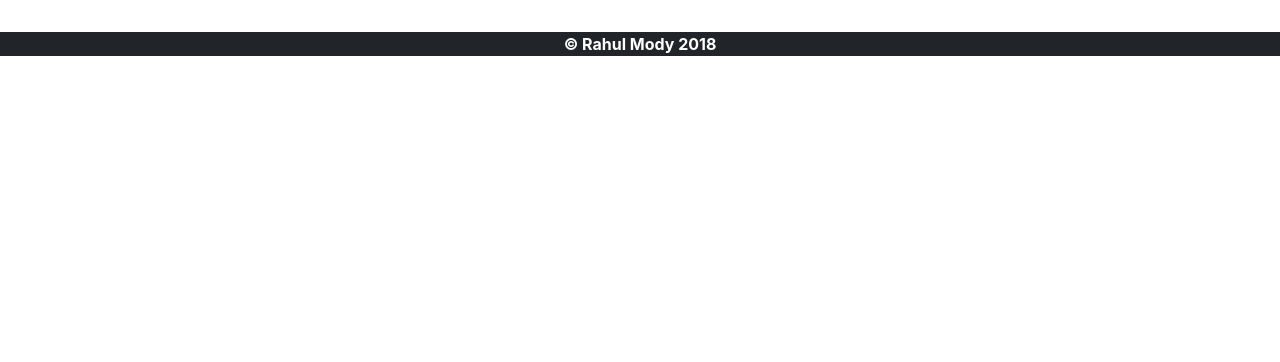
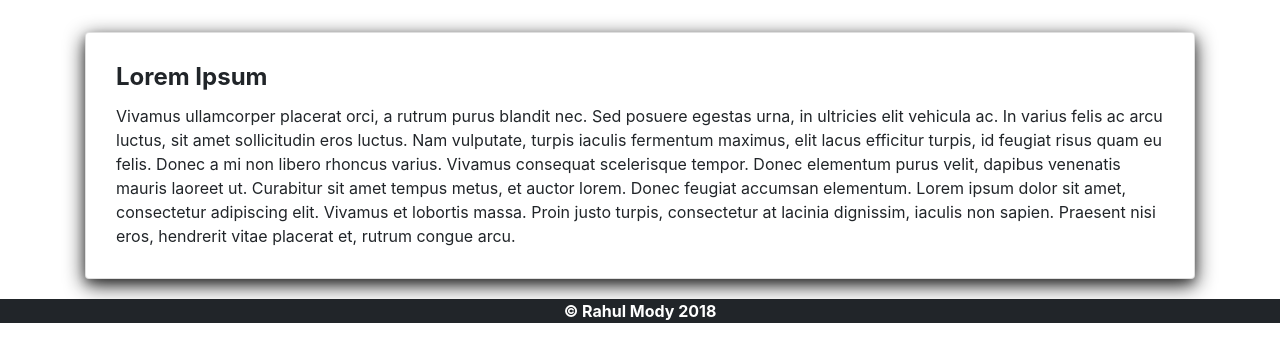
Before and after one commit to rahul9mody/BoostrapPages, a plain HTML site: page profile.html in a window 1280 px wide. Shown: the part 306-668 px from the top of the page. Drawn offline with nearby package versions, Linux system fonts and the light colour scheme.

Commit message:
Fixed profile page's card text

```diff
--- a/css/style.css
+++ b/css/style.css
@@ -13,6 +13,8 @@
 
 	box-shadow: 0 4px 8px 0 rgb(0,0,0,0.2), 0 6px 20px 0 rgba(0,0,0,0.9);
 	height: 100%;
+	padding: 10px;
+
 }
 
 .footer {
--- a/profile.html
+++ b/profile.html
@@ -39,7 +39,19 @@
     <div class = "container">
         <div class = "jumbotron text-center">
             <h1>IS-117</h1>
+        </div>
+        <div class="row">
+          <div class="col">
+            <div class="card">
+              <div class="card-body">
+                <strong><h4 class="card-title"> Lorem Ipsum</h4></strong>
 
+                <p class="card-text">
+                  Vivamus ullamcorper placerat orci, a rutrum purus blandit nec. Sed posuere egestas urna, in ultricies elit vehicula ac. In varius felis ac arcu luctus, sit amet sollicitudin eros luctus. Nam vulputate, turpis iaculis fermentum maximus, elit lacus efficitur turpis, id feugiat risus quam eu felis. Donec a mi non libero rhoncus varius. Vivamus consequat scelerisque tempor. Donec elementum purus velit, dapibus venenatis mauris laoreet ut. Curabitur sit amet tempus metus, et auctor lorem. Donec feugiat accumsan elementum. Lorem ipsum dolor sit amet, consectetur adipiscing elit. Vivamus et lobortis massa. Proin justo turpis, consectetur at lacinia dignissim, iaculis non sapien. Praesent nisi eros, hendrerit vitae placerat et, rutrum congue arcu.
+                </p>
+            </div>
+            </div>
+          </div>
         </div>
     </div>
 
```
